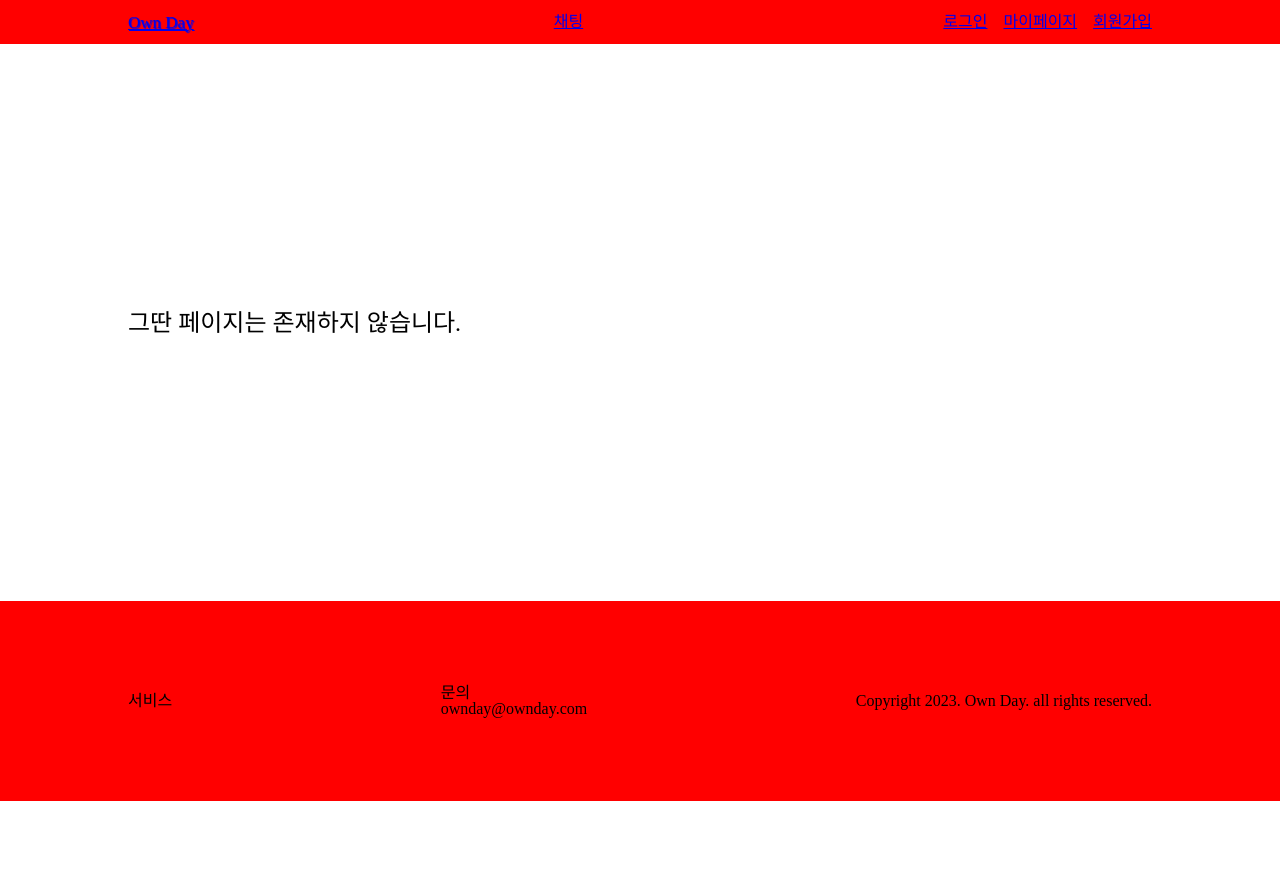
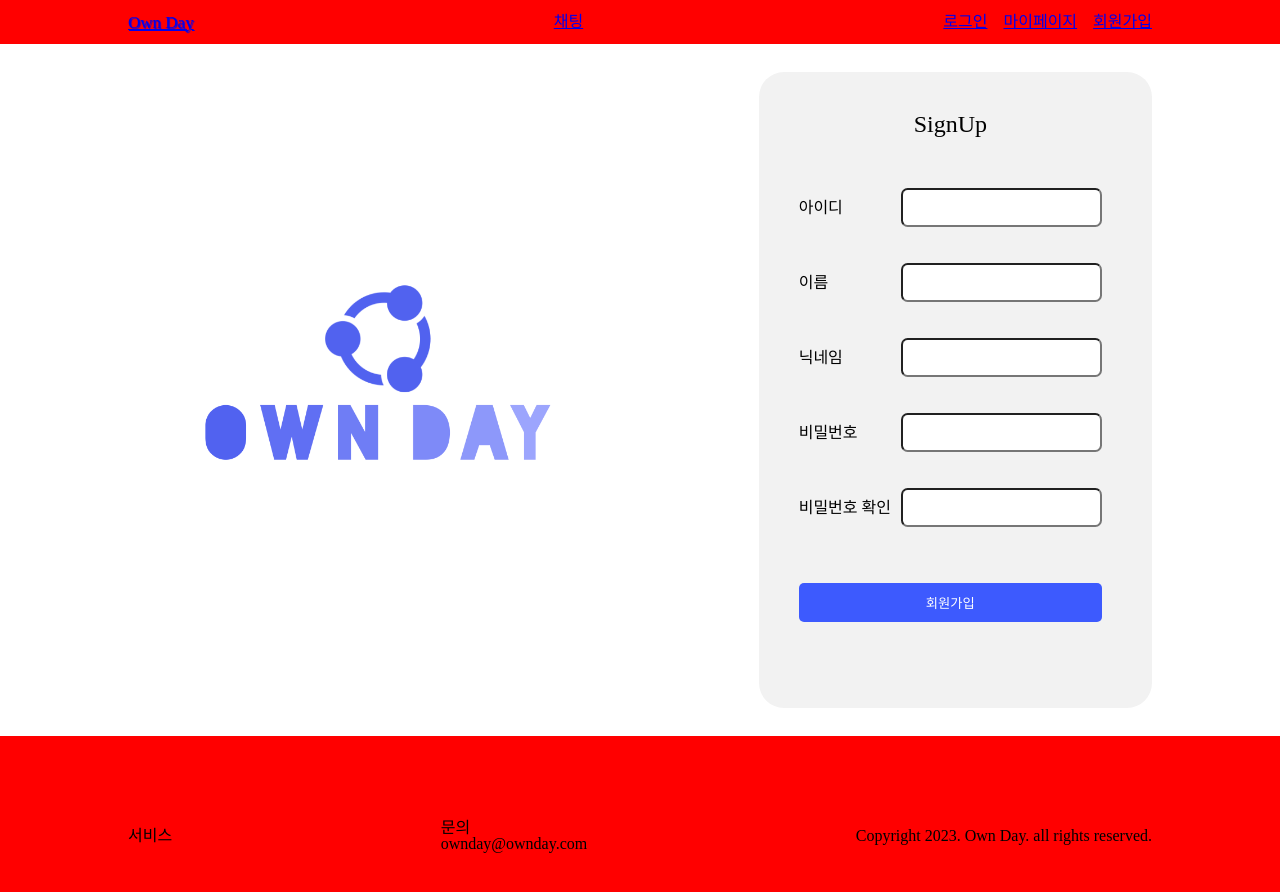
Before and after one commit to HJ-dp/OwnDay-Front, a React (Create React App) app: page /signup in a window 1280 px wide. Shown: the top 892 px of the page. Before the commit the page ends 801 px from the top, so only its background shows below. Built offline with nearby package versions, Linux system fonts and the light colour scheme; the HTML template or start-up script is replaced by a standard one.

Commit message:
회원가입 완

```diff
--- a/src/App.js
+++ b/src/App.js
@@ -2,8 +2,8 @@ import { BrowserRouter, Route, Routes } from "react-router-dom";
 import MainPage from "./pages/MainPage";
 import NotFound from "./pages/NotFound";
 import AppLayout from "./components/common/AppLayout";
-import LoginPage from "./pages/LoginPage";
-import SignUpPage from "./pages/SignUpPage";
+import AuthPage from "./pages/AuthPage";
+
 function App() {
   return (
     <BrowserRouter>
@@ -11,8 +11,8 @@ function App() {
         <Routes>
           <Route path="/" element={<MainPage />} />
           <Route path="*" element={<NotFound />} />
-          <Route path="/login" element={<LoginPage />} />
-          <Route path="/regist" element={<SignUpPage />} />
+          <Route path="/login" element={<AuthPage />} />
+          <Route path="/signup" element={<AuthPage />} />
         </Routes>
       </AppLayout>
     </BrowserRouter>
--- a/src/components/auth/LoginForm.js
+++ b/src/components/auth/LoginForm.js
@@ -1,5 +1,7 @@
 import React from "react";
+import { Link } from "react-router-dom";
 import { useForm } from "react-hook-form";
+import { FormContainer, FormTitle } from "../../styles/styles";
 
 function LoginForm() {
   const {
@@ -14,6 +16,8 @@ function LoginForm() {
   };
 
   return (
+    <FormContainer>
+      <FormTitle>Login</FormTitle>
       <form onSubmit={handleSubmit(onSubmit)}>
         <div>
           <label htmlFor="userid">아이디</label>
@@ -33,8 +37,10 @@ function LoginForm() {
           />
           {errors?.password && <span>{errors.password.message}</span>}
         </div>
+        <Link to="/signup">회원가입</Link>
         <button type="submit">로그인</button>
       </form>
+    </FormContainer>
   );
 }
 
--- a/src/components/auth/SignUpForm.js
+++ b/src/components/auth/SignUpForm.js
@@ -1,5 +1,7 @@
 import React from "react";
 import { useForm } from "react-hook-form";
+import { FormContainer, FormTitle } from "../../styles/styles";
+import styled from "styled-components";
 
 function LoginForm() {
   const {
@@ -14,6 +16,8 @@ function LoginForm() {
   };
 
   return (
+    <FormContainer>
+      <FormTitle>SignUp</FormTitle>
       <form onSubmit={handleSubmit(onSubmit)}>
         <div>
           <label htmlFor="userid">아이디</label>
@@ -60,9 +64,23 @@ function LoginForm() {
           />
           {errors?.passwordcheck && <span>{errors.passwordcheck.message}</span>}
         </div>
-      <button type="submit">회원가입</button>
+        <div>
+          <SignUpButton type="submit">회원가입</SignUpButton>
+        </div>
       </form>
+    </FormContainer>
   );
 }
 
 export default LoginForm;
+
+const SignUpButton = styled.button`
+  color: white;
+  background-color: #3d5afe;
+  border: none;
+  width: 100%;
+  border-radius: 5px;
+  padding-top: 10px;
+  padding-bottom: 10px;
+  margin-top: 20px;
+`;
--- a/src/components/common/Header.js
+++ b/src/components/common/Header.js
@@ -1,23 +1,32 @@
 import { Link } from "react-router-dom";
-import styled from 'styled-components';
+import styled from "styled-components";
 
 function Header() {
   return (
     <HeaderContainer>
       <div className="header-container">
-                <div className='header-wrapper'>
-                    <div className='header-menu-box'>
-                        <Link className='logo' to='/'>Own Day</Link>
+        <div className="header-wrapper">
+          <div className="header-menu-box">
+            <Link className="logo" to="/">
+              Own Day
+            </Link>
           </div>
-                    <div className='header-menu-box'>
-                        <Link to='/hrboard' >채팅</Link>
+          <div className="header-menu-box">
+            <Link to="/hrboard">채팅</Link>
           </div>
-                    <div className='header-login-box'>
-                        <Link to='/login' >로그인</Link>
-                        <Link to='/mypage'>마이페이지</Link>
-                        <Link to='/regist'>회원가입</Link>
+          <div className="header-login-box">
+            <Link to="/login">로그인</Link>
+            <Link to="/mypage">마이페이지</Link>
+            <Link to="/signup">회원가입</Link>
           </div>
-                    <div className='menuBtn'><img width="40" height="40" src="https://img.icons8.com/cotton/50/menu.png" alt="menu" /></div>
+          <div className="menuBtn">
+            <img
+              width="40"
+              height="40"
+              src="https://img.icons8.com/cotton/50/menu.png"
+              alt="menu"
+            />
+          </div>
         </div>
       </div>
     </HeaderContainer>
@@ -25,7 +34,6 @@ function Header() {
 }
 
 export default Header;
-
 
 const HeaderContainer = styled.main`
   .header-container {
@@ -50,7 +58,7 @@ const HeaderContainer = styled.main`
     font-size: 17px;
   }
 
-.menuBtn{
+  .menuBtn {
     display: none;
   }
 
@@ -65,21 +73,20 @@ const HeaderContainer = styled.main`
     transform: scale(1.1);
   }
 
-@media (max-width:768px) {
+  @media (max-width: 768px) {
     .header-login-box,
     .header-menu-box {
       display: none;
     }
 
-    .menuBtn{
+    .menuBtn {
       display: block;
     }
   }
 
-@media (max-width:1200px) {
+  @media (max-width: 1200px) {
     .header-wrapper {
       padding: 0 10vw;
     }
-
   }
 `;
--- /dev/null
+++ b/src/pages/AuthPage.js
@@ -0,0 +1,31 @@
+import styled from "styled-components";
+import { useLocation } from "react-router-dom";
+
+import LoginForm from "../components/auth/LoginForm";
+import SignUpForm from "../components/auth/SignUpForm";
+
+function AuthPage() {
+  let { pathname } = useLocation();
+
+  return (
+    <>
+      <Container>
+        <Logo src="logo.png" />
+        {pathname === "/login" && <LoginForm />}
+        {pathname === "/signup" && <SignUpForm />}
+      </Container>
+    </>
+  );
+}
+
+export default AuthPage;
+
+const Logo = styled.img`
+  width: 50%;
+`;
+
+const Container = styled.div`
+  display: flex;
+  justify-content: space-between;
+  align-items: center;
+`;
--- a/src/pages/LoginPage.js
+++ /dev/null
@@ -1,7 +0,0 @@
-import LoginForm from "../components/auth/LoginForm";
-
-function LoginPage() {
-  return <LoginForm />;
-}
-
-export default LoginPage;
--- a/src/pages/SignUpPage.js
+++ /dev/null
@@ -1,7 +0,0 @@
-import SignUpForm from "../components/auth/SignUpForm";
-
-function SignUpPage() {
-  return <SignUpForm />;
-}
-
-export default SignUpPage;
--- a/src/styles/styles.js
+++ b/src/styles/styles.js
@@ -1,4 +1,4 @@
-import styled from 'styled-components';
+import styled from "styled-components";
 
 export const FlexContainer = styled.div`
   display: flex;
@@ -9,13 +9,13 @@ export const FlexContainer = styled.div`
   padding: 28px;
   transition: all 0.2s linear;
   width: calc(100%-2rem);
-  min-height: calc( 100vh - 299px );
+  min-height: calc(100vh - 299px);
   background-color: ${({ theme }) => theme.bgColor};
   & h2 {
     font-size: 24px;
     font-weight: 500;
     color: ${({ theme }) => theme.titleColor};
-  };
+  }
   & h3 {
     font-weight: 400;
   }
@@ -26,27 +26,39 @@ export const FlexContainer = styled.div`
   & form {
     color: ${({ theme }) => theme.headerTextColor};
     background-color: ${({ theme }) => theme.formBgColor};
-    border : ${({ theme }) => theme.borderColor};
-  };
+    border: ${({ theme }) => theme.borderColor};
+  }
   & input {
     padding: 10px;
-    border-radius: .5em;
+    border-radius: 0.5em;
     background-color: ${({ theme }) => theme.inputBgColor};
-  };
-  & input[type=submit] {
+  }
+  & input[type="submit"] {
     background-color: ${({ theme }) => theme.keyColor};
   }
-  & input::placeholder {color:#444;}
-  & input::-webkit-input-placeholder {color:#444;}
-  & input:-ms-input-placeholder {color:#444;}
+  & input::placeholder {
+    color: #444;
+  }
+  & input::-webkit-input-placeholder {
+    color: #444;
+  }
+  & input:-ms-input-placeholder {
+    color: #444;
+  }
 
-  & textarea::placeholder {color:#444;}
-  & textarea::-webkit-input-placeholder {color:#444;}
-  & textarea:-ms-input-placeholder {color:#444;}
+  & textarea::placeholder {
+    color: #444;
+  }
+  & textarea::-webkit-input-placeholder {
+    color: #444;
+  }
+  & textarea:-ms-input-placeholder {
+    color: #444;
+  }
 
   & select {
     -moz-appearance: none;
-    -webkit-appearance:  none;
+    -webkit-appearance: none;
     appearance: none;
 
     font-family: "Noto Sansf KR", sans-serif;
@@ -57,21 +69,21 @@ export const FlexContainer = styled.div`
     color: #444;
     background-color: ${({ theme }) => theme.inputBgColor};
 
-    padding: .6em 1.4em .5em .8em;
+    padding: 0.6em 1.4em 0.5em 0.8em;
     margin: 0;
 
     border: 1px solid #aaa;
-    border-radius: .5em;
-    box-shadow: 0 1px 0 1px rgba(0,0,0,.04);
-  };
+    border-radius: 0.5em;
+    box-shadow: 0 1px 0 1px rgba(0, 0, 0, 0.04);
+  }
 
   & select:focus {
     border-color: #aaa;
-    box-shadow: 0 0 1px 3px rgba(59, 153, 252, .7);
+    box-shadow: 0 0 1px 3px rgba(59, 153, 252, 0.7);
     box-shadow: 0 0 0 3px -moz-mac-focusring;
     color: #222;
     outline: none;
-  };
+  }
 
   & select:disabled {
     opacity: 0.5;
@@ -79,9 +91,36 @@ export const FlexContainer = styled.div`
 `;
 
 export const MainContainer = styled.div`
-    width:100%;
-    max-width:1024px;
+  width: 100%;
+  max-width: 1024px;
+  display: flex;
+  flex-direction: column;
+  align-items: flex-start;
+`;
+
+export const FormContainer = styled.div`
+  background-color: #f2f2f2;
+  padding: 40px 50px 50px 40px;
+  border-radius: 25px;
+
+  div {
     display: flex;
-    flex-direction: column;
-    align-items:flex-start;
-    `
+    justify-content: space-between;
+    align-items: center;
+
+    margin-bottom: 36px;
+
+    &:first-child {
+      margin-top: 52px;
+    }
+
+    input {
+      margin-left: 10px;
+    }
+  }
+`;
+
+export const FormTitle = styled.h2`
+  text-align: center;
+  marin-bottom: 52px;
+`;
```
Lines whose indentation alone changed are shown as unchanged.
